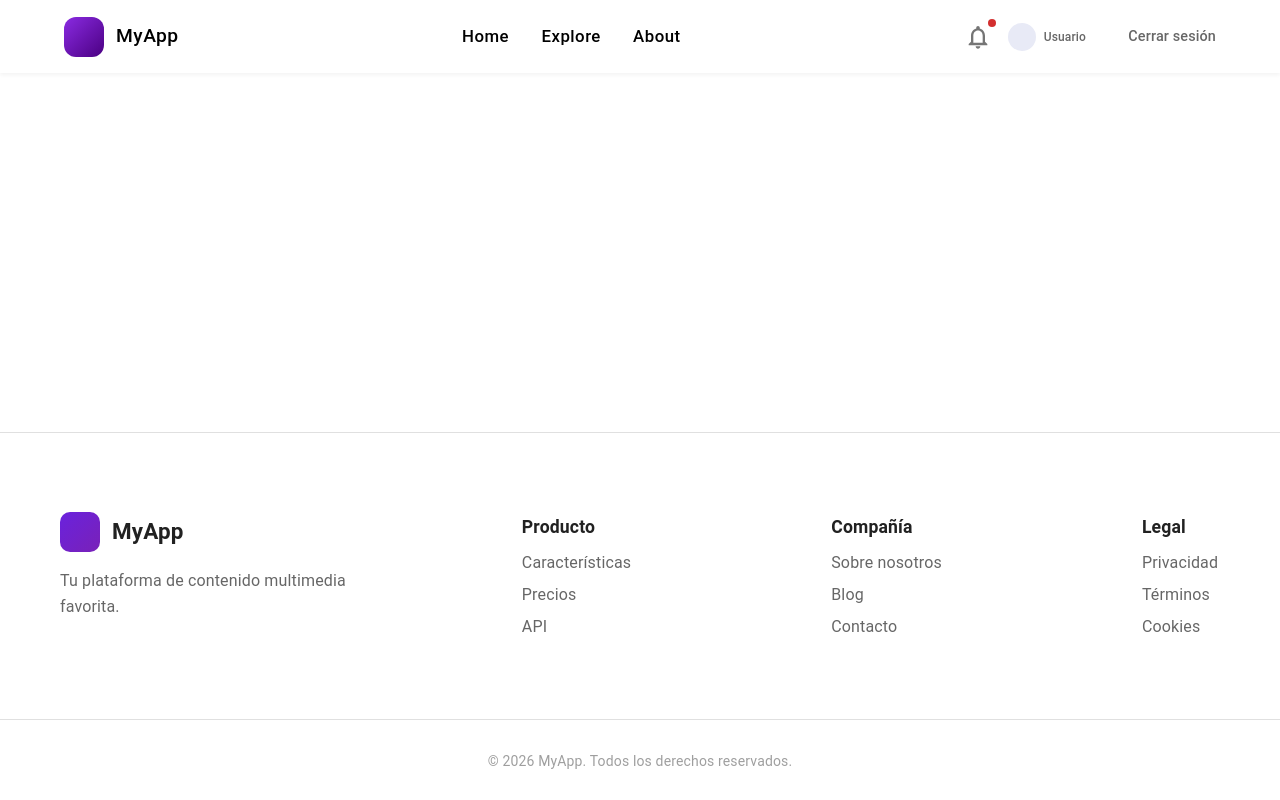
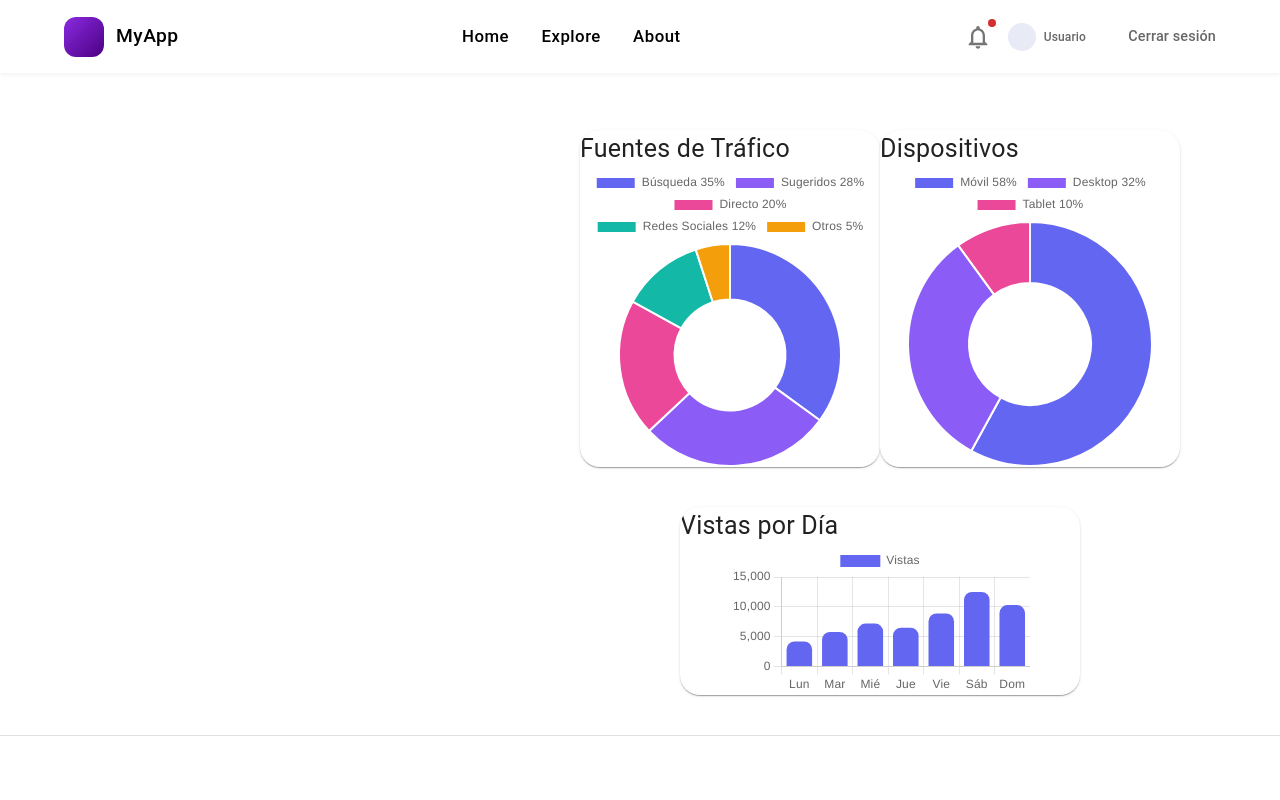
Before and after one commit to CarlosAparicio7/videosSite-Carlos-Adrian, a React (Vite) app: page /stats in a window 1280 px wide. Shown: the top 800 px of the page. Built offline with nearby package versions, Linux system fonts and the light colour scheme; some icons are missing.

Commit message:
Añadiendo la ruta de ContentStats a Stats y añadido otra gráfica con barras verticales

```diff
--- a/package.json
+++ b/package.json
@@ -14,7 +14,9 @@
     "@emotion/styled": "^11.14.1",
     "@mui/icons-material": "^7.3.7",
     "@mui/material": "^7.3.7",
+    "chart.js": "^4.5.1",
     "react": "^19.2.0",
+    "react-chartjs-2": "^5.3.1",
     "react-dom": "^19.2.0",
     "react-hot-toast": "^2.6.0",
     "react-router-dom": "^7.12.0",
--- a/src/components/ContentStats.tsx
+++ b/src/components/ContentStats.tsx
@@ -1,8 +1,8 @@
 import { Card, Grid, Typography } from '@mui/material';
-import { Chart as ChartJS, ArcElement, Tooltip, Legend } from 'chart.js';
-import { Doughnut } from 'react-chartjs-2';
+import { ArcElement, BarElement, CategoryScale, Chart as ChartJS, Legend, LinearScale, Tooltip } from 'chart.js';
+import { Bar, Doughnut } from 'react-chartjs-2';
 
-ChartJS.register(ArcElement, Tooltip, Legend);
+ChartJS.register(ArcElement, Tooltip, Legend, CategoryScale, LinearScale, BarElement);
 
 const pieChart1 = {
   labels: ['Búsqueda 35%', 'Sugeridos 28%', 'Directo 20%', 'Redes Sociales 12%', 'Otros 5%'],
@@ -24,6 +24,18 @@ const pieChart2 = {
       backgroundColor: ['#6366f1', '#8b5cf6', '#ec4899'],
       borderWidth: 2,
       borderColor: '#ffffff',
+    },
+  ],
+};
+
+const barChartData = {
+  labels: ['Lun', 'Mar', 'Mié', 'Jue', 'Vie', 'Sáb', 'Dom'],
+  datasets: [
+    {
+      label: 'Vistas',
+      data: [4200, 5800, 7200, 6500, 8900, 12500, 10300],
+      backgroundColor: '#6366f1',
+      borderRadius: 8,
     },
   ],
 };
@@ -59,6 +71,24 @@ export default function ContentStats() {
         </Grid>
         </Card>
     </Grid>
+    <Grid>
+          <Card sx={{
+            maxWidth: 400,
+            borderRadius: '20px',
+            display: 'flex',
+            flexDirection: 'column',
+            height: '400%',
+            marginBottom: 5,
+            marginTop: 5,
+            marginLeft: 85,
+            '&:hover .overlay-button': { opacity: 1 }
+        }}>
+        <Typography sx={{fontSize: '25px'}}>Vistas por Día</Typography>
+        <Grid style={{ maxWidth: '400px', margin: '0 auto' }}>
+          <Bar data={barChartData} />
+        </Grid>
+        </Card>
+    </Grid>
     </>
   );
 }
--- a/src/pages/Stats.tsx
+++ b/src/pages/Stats.tsx
@@ -1,9 +1,11 @@
+import ContentStats from "../components/ContentStats";
 import Footer from "../components/Footer";
 import Header from "../components/Header";
 
 export default function Stats() {
     return <>
     <Header/>
+    <ContentStats/>
     <Footer/>
     </>
 }
```
Also changed, not shown: 1 other file (tests, documents, lock files or other folders).
